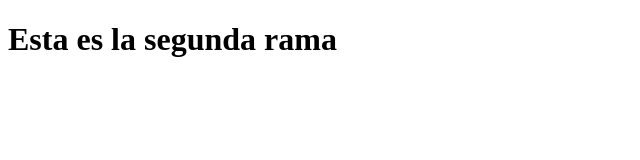
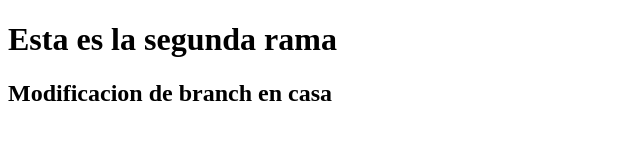
Before and after one commit to MatiDupont/UTNprg2, a plain HTML site: page GIT/mi-funcion.html in a window 1280 px wide. Shown: the whole page, without its empty margins (0-640 px from the left). Drawn offline with Linux system fonts and the light colour scheme.

Commit message:
Commit de branch en casa

```diff
--- a/GIT/mi-funcion.html
+++ b/GIT/mi-funcion.html
@@ -8,5 +8,6 @@
 </head>
 <body>
     <h1> Esta es la segunda rama </h1>
+    <h2> Modificacion de branch en casa </h2>
 </body>
 </html>
```
